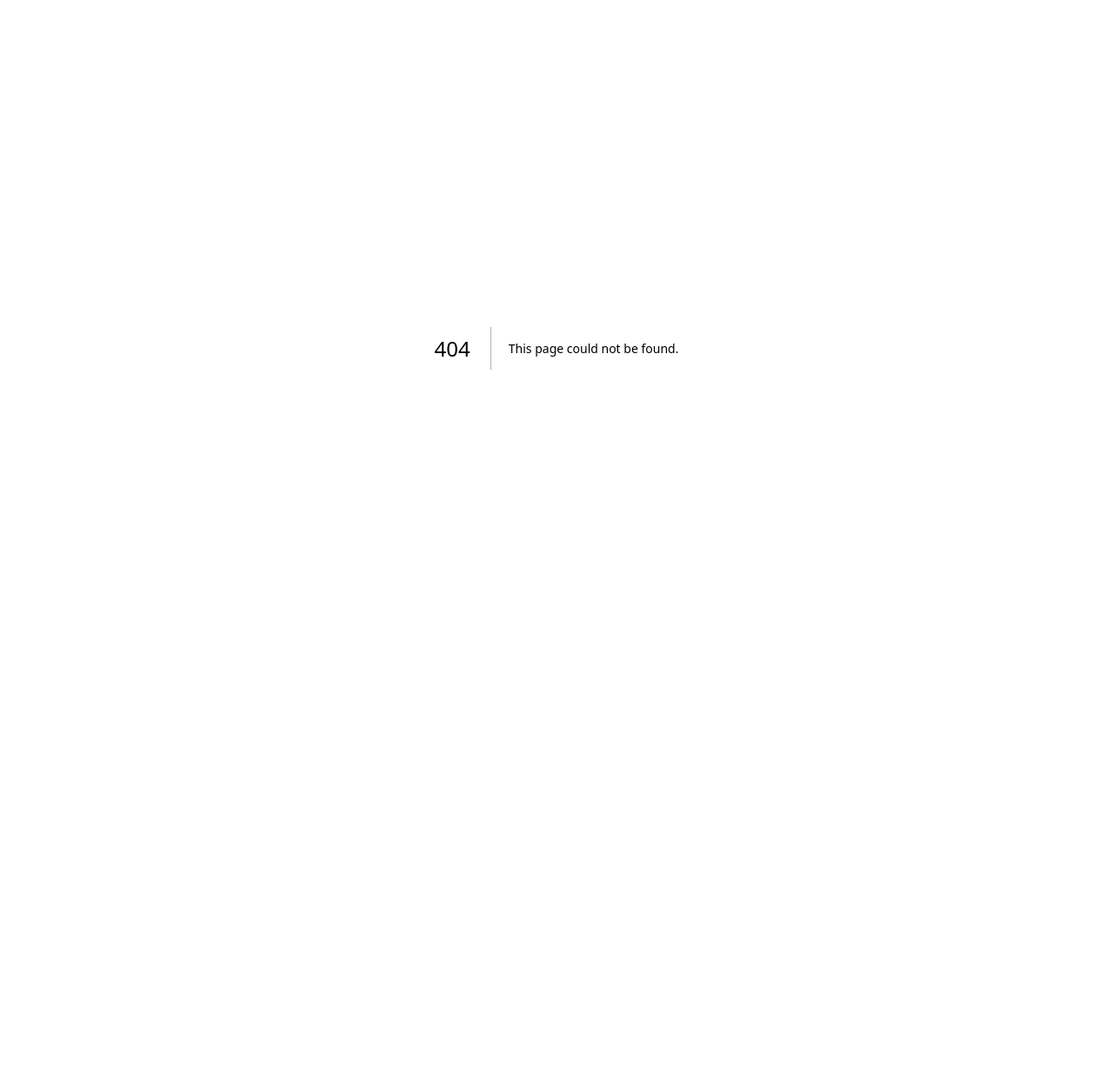
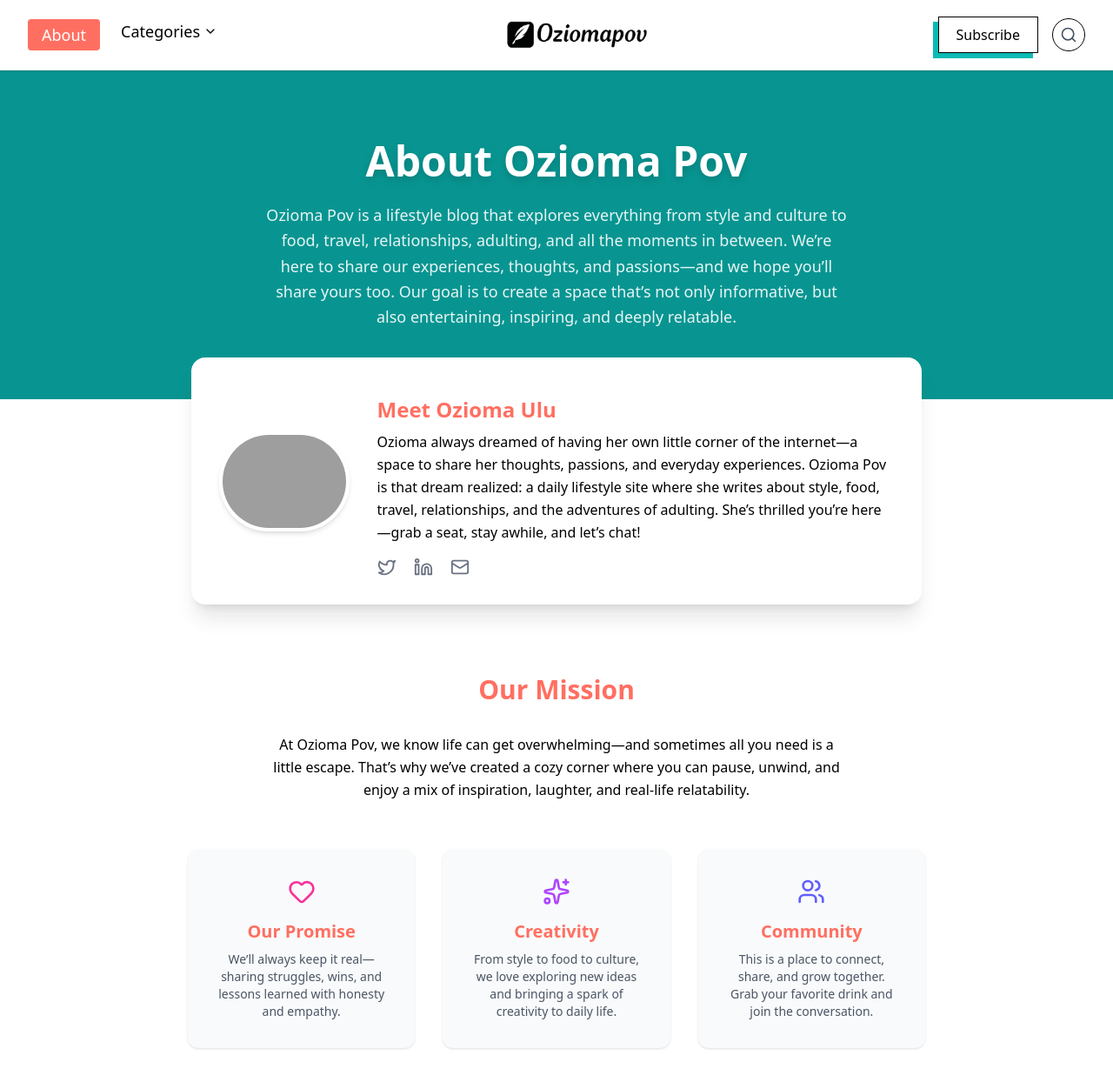
Before and after one commit to DeraJudy/Blog, a Next.js app: page /about in a window 1280 px wide. Before the commit this address had no page. Shown: the top 1244 px of the page at 87% size. Before the commit the page ends 800 px from the top, so only its background shows below. Built offline with nearby package versions, Linux system fonts and the light colour scheme; grey boxes are pictures that could not be loaded.

Commit message:
About Section

```diff
--- /dev/null
+++ b/Components/ContactSection.jsx
@@ -0,0 +1,94 @@
+import React from 'react'
+import { Mail, Twitter, Instagram, Facebook, Linkedin } from "lucide-react";
+
+const ContactSection = () => {
+  return (
+    <section className="bg-white py-20 px-6" id="contact">
+      <div className="max-w-4xl mx-auto space-y-16">
+        {/* Contact Info */}
+        <div className="text-center space-y-4">
+          <h2 className="text-3xl font-bold text-gray-800">
+            We love getting emails from readers
+          </h2>
+          <p className="text-gray-600">
+            Please feel free to write to Ozioma at{" "}
+            <a
+              href="mailto:hello@cupofjo.com"
+              className="text-[#FF6F61] hover:underline hover:text-[#0ABAB5] "
+            >
+              hello@cupofjo.com
+            </a>
+          </p>
+        </div>
+
+        {/* Subscribe Section */}
+        <div className="text-center space-y-6">
+          <h3 className="text-2xl font-semibold text-gray-800">Subscribe</h3>
+          <form
+            onSubmit={(e) => {
+              e.preventDefault();
+              alert("Subscribed!");
+            }}
+            className="max-w-md mx-auto flex rounded-lg overflow-hidden shadow-md"
+          >
+            <input
+              type="email"
+              required
+              placeholder="Enter your email"
+              className="flex-1 px-4 py-3 border border-gray-300 focus:outline-none focus:ring-2 focus:ring-[#FF6F61]"
+            />
+            <button
+              type="submit"
+              className="bg-[#0ABAB5] text-white px-6 py-3 hover:bg-[#FF6F61] transition"
+            >
+              Subscribe
+            </button>
+          </form>
+        </div>
+
+        {/* Let's Hang Out Section */}
+        <div className="text-center space-y-6">
+          <h3 className="text-2xl font-semibold text-gray-800">
+            Let’s Hang Out
+          </h3>
+          <div className="flex justify-center space-x-6">
+            <a
+              href="https://instagram.com/"
+              target="_blank"
+              rel="noopener noreferrer"
+              className="text-gray-500 hover:text-[#FF6F61]"
+            >
+              <Instagram className="w-7 h-7" />
+            </a>
+            <a
+              href="https://twitter.com/"
+              target="_blank"
+              rel="noopener noreferrer"
+              className="text-gray-500 hover:text-[#0ABAB5]"
+            >
+              <Twitter className="w-7 h-7" />
+            </a>
+            <a
+              href="https://facebook.com/"
+              target="_blank"
+              rel="noopener noreferrer"
+              className="text-gray-500 hover:text-[#FF6F61]"
+            >
+              <Facebook className="w-7 h-7" />
+            </a>
+            <a
+              href="https://linkedin.com/"
+              target="_blank"
+              rel="noopener noreferrer"
+              className="text-gray-500 hover:text-[#0ABAB5]"
+            >
+              <Linkedin className="w-7 h-7" />
+            </a>
+          </div>
+        </div>
+      </div>
+    </section>
+  )
+}
+
+export default ContactSection
--- a/Components/Header.jsx
+++ b/Components/Header.jsx
@@ -4,6 +4,7 @@ import { assets } from "@/Assets/assets";
 import Image from "next/image";
 import { useState } from "react";
 import Link from "next/link";
+import { usePathname } from "next/navigation";
 import { Menu, X, Search, ChevronDown } from "lucide-react";
 import { motion, AnimatePresence } from "framer-motion";
 
@@ -11,9 +12,8 @@ export default function Navbar({ menu, setMenu }) {
   const [isOpen, setIsOpen] = useState(false);
   const [dropdownOpen, setDropdownOpen] = useState(false);
   const [searchOpen, setSearchOpen] = useState(false);
+  const pathname = usePathname();
 
-  // ✅ Categories removed here
-  const visibleLinks = ["About", "Contact"];
   const dropdownLinks = [
     { label: "Home", value: "All" },
     { label: "Chaotic Thoughts", value: "Chaotic Thoughts" },
@@ -21,39 +21,33 @@ export default function Navbar({ menu, setMenu }) {
     { label: "Lifestyle", value: "Lifestyle" },
   ];
 
-
   return (
     <nav className="bg-white shadow-sm w-full z-50 border-b border-gray-200">
       <div className="max-w-7xl mx-auto px-4 sm:px-6 lg:px-8">
-        {/* Flex container */}
         <div className="flex justify-between items-center h-20">
           {/* Left (Desktop Nav Links) */}
           <div className="hidden md:flex space-x-6">
-            {visibleLinks.map((link) => (
-              <button
-                key={link}
-                onClick={() => setMenu(link)}
-                className={`${menu === link
-                    ? "bg-[#FF6F61] text-white px-4 py-1 rounded-sm"
+            {/* About link */}
+            <Link
+              href="/about"
+              className={`text-lg font-medium px-4 py-1 rounded-sm ${
+                pathname === "/about"
+                  ? "bg-[#FF6F61] text-white"
                   : "text-gray-700 hover:text-[#FF6F61]"
-                  } text-lg font-medium`}
+              }`}
             >
-                {link}
-              </button>
-            ))}
+              About
+            </Link>
 
-            {/* ✅ Categories dropdown (desktop only) */}
+            {/* Categories dropdown (desktop only) */}
             <div
               className="relative"
               onMouseEnter={() => setDropdownOpen(true)}
               onMouseLeave={() => setDropdownOpen(false)}
             >
               <button
-                onClick={() => setMenu("Categories")}
-                className={`flex items-center ${menu === "Categories"
-                    ? "bg-[#FF6F61] text-white px-4 py-1 rounded-sm"
-                    : "text-gray-700 hover:text-[#FF6F61]"
-                  } text-lg font-medium`}
+                onClick={() => setDropdownOpen(!dropdownOpen)}
+                className="flex items-center text-lg font-medium text-black hover:text-[#FF6F61]"
               >
                 Categories <ChevronDown className="ml-1 h-4 w-4" />
               </button>
@@ -70,8 +64,9 @@ export default function Navbar({ menu, setMenu }) {
                     {dropdownLinks.map((link) => (
                       <button
                         key={link.value}
-                        onClick={() => setMenu(link.value)} // ✅ sets correct state
-                        className={`block w-full text-left px-2 py-1 rounded ${menu === link.value
+                        onClick={() => setMenu(link.value)}
+                        className={`block w-full text-left px-2 py-1 rounded ${
+                          menu === link.value
                             ? "bg-[#FF6F61] text-white"
                             : "text-gray-700 hover:text-[#FF6F61]"
                         }`}
@@ -79,7 +74,6 @@ export default function Navbar({ menu, setMenu }) {
                         {link.label}
                       </button>
                     ))}
-
                   </motion.div>
                 )}
               </AnimatePresence>
@@ -90,9 +84,9 @@ export default function Navbar({ menu, setMenu }) {
           <div className="flex-shrink-0 text-2xl font-bold text-gray-900 mx-auto md:mx-0 z-50 relative">
             <button
               onClick={() => {
-      setMenu("All");       // Reset state to All
-      setIsOpen(false);     // Close mobile menu
-      setSearchOpen(false); // Close search
+                setMenu("All");
+                setIsOpen(false);
+                setSearchOpen(false);
               }}
               className="flex items-center focus:outline-none"
             >
@@ -104,8 +98,6 @@ export default function Navbar({ menu, setMenu }) {
               />
             </button>
           </div>
-
-
 
           {/* Right: Search + Subscribe (Desktop only) */}
           <div className="hidden md:flex items-center space-x-4">
@@ -128,17 +120,14 @@ export default function Navbar({ menu, setMenu }) {
             </motion.button>
           </div>
 
-          {/* Mobile / Tablet Header */}
+          {/* Mobile Header */}
           <div className="flex md:hidden w-full justify-between items-center absolute left-0 px-4 top-0 h-20">
-            {/* Left: Menu */}
             <button
               onClick={() => setIsOpen(!isOpen)}
               className="p-2 rounded-md text-gray-700 hover:bg-gray-100"
             >
               {isOpen ? <X className="h-7 w-7" /> : <Menu className="h-7 w-7" />}
             </button>
-
-            {/* Right: Search */}
             <button
               onClick={() => setSearchOpen(!searchOpen)}
               className="p-2 rounded-md text-gray-700 hover:bg-gray-100"
@@ -168,7 +157,7 @@ export default function Navbar({ menu, setMenu }) {
         )}
       </AnimatePresence>
 
-      {/* ✅ Mobile Dropdown (mirrors desktop behavior) */}
+      {/* Mobile Dropdown */}
       <AnimatePresence>
         {isOpen && (
           <motion.div
@@ -179,23 +168,19 @@ export default function Navbar({ menu, setMenu }) {
             className="md:hidden bg-white shadow-lg border-t border-gray-200"
           >
             <div className="px-6 py-8 space-y-6 text-xl font-semibold">
-              {/* About + Contact */}
-              <div className="grid grid-cols-2 gap-4">
-                {visibleLinks.map((link) => (
-                  <button
-                    key={link}
-                    onClick={() => {
-                      setMenu(link);
-                      setIsOpen(false);
-                    }}
-                    className={`${menu === link
+              {/* About */}
+              <div className="grid grid-cols-1 gap-4">
+                <Link
+                  href="/about"
+                  className={`${
+                    pathname === "/about"
                       ? "bg-[#FF6F61] text-white px-4 py-2 rounded-md"
                       : "text-gray-800 hover:text-[#FF6F61]"
                   }`}
+                  onClick={() => setIsOpen(false)}
                 >
-                    {link}
-                  </button>
-                ))}
+                  About
+                </Link>
               </div>
 
               {/* Categories */}
@@ -209,7 +194,8 @@ export default function Navbar({ menu, setMenu }) {
                         setMenu(link.value);
                         setIsOpen(false);
                       }}
-                      className={`text-gray-600 hover:text-[#FF6F61] transition ${menu === link.value ? "font-bold text-[#FF6F61]" : ""
+                      className={`text-gray-600 hover:text-[#FF6F61] transition ${
+                        menu === link.value ? "font-bold text-[#FF6F61]" : ""
                       }`}
                     >
                       {link.label}
--- /dev/null
+++ b/app/about/page.js
@@ -0,0 +1,137 @@
+// app/about/page.tsx
+"use client";
+
+import React, { useState } from "react";
+import Image from "next/image";
+import Header from "@/Components/Header";
+import { Twitter, Mail, Linkedin, Heart, Sparkles, Users } from "lucide-react";
+import ContactSection from "@/Components/ContactSection";
+import Footer from "@/Components/Footer";
+
+const Page = () => {
+  const [menu, setMenu] = useState("All");
+
+  return (
+    <main className="flex flex-col">
+      <Header menu={menu} setMenu={setMenu} />
+
+      {/* Hero Section */}
+      <section className="relative bg-[#0ABAB5] text-white py-20">
+        <div className="absolute inset-0 bg-black/20" />
+        <div className="relative max-w-4xl mx-auto px-6 text-center">
+          <h1 className="text-5xl font-extrabold mb-6 drop-shadow-lg">
+            About Ozioma Pov
+          </h1>
+          <p className="text-lg text-white/90 max-w-2xl mx-auto leading-relaxed">
+            Ozioma Pov is a lifestyle blog that explores everything from style and culture to food, travel,
+            relationships, adulting, and all the moments in between.
+            We’re here to share our experiences, thoughts, and passions—and we hope you’ll share yours too.
+            Our goal is to create a space that’s not only informative, but also entertaining, inspiring, and deeply relatable.
+          </p>
+        </div>
+      </section>
+
+
+      {/* Author Section */}
+      <section className="max-w-4xl mx-auto px-6 -mt-12 relative z-10">
+        <div className="bg-white shadow-xl rounded-2xl p-8 flex flex-col sm:flex-row items-center
+        gap-8 hover:shadow-2xl transition-all">
+          <Image
+            src="/author.jpg"
+            alt="Portrait of Ozioma Ulu"
+            width={150}
+            height={150}
+            className="rounded-full object-cover border-4 border-white dark:border-[#FF6F61] shadow-md"
+          />
+          <div>
+            <h2 className="text-2xl font-bold mb-2 mt-3 text-[#FF6F61] ">Meet Ozioma Ulu</h2>
+            <p className="text-black mb-4 leading-relaxed max-w-prose">
+              Ozioma always dreamed of having her own little corner of the
+              internet—a space to share her thoughts, passions, and everyday
+              experiences. Ozioma Pov is that dream realized: a daily lifestyle
+              site where she writes about style, food, travel, relationships,
+              and the adventures of adulting. She’s thrilled you’re here—grab a
+              seat, stay awhile, and let’s chat!
+            </p>
+            <div className="flex gap-5 text-gray-500 dark:text-gray-400">
+              <a
+                href="https://twitter.com/username"
+                aria-label="Twitter"
+                target="_blank"
+                rel="noopener noreferrer"
+                className="hover:text-sky-500"
+              >
+                <Twitter size={22} />
+              </a>
+              <a
+                href="https://linkedin.com/in/username"
+                aria-label="LinkedIn"
+                target="_blank"
+                rel="noopener noreferrer"
+                className="hover:text-blue-700"
+              >
+                <Linkedin size={22} />
+              </a>
+              <a
+                href="mailto:hello@example.com"
+                aria-label="Email"
+                className="hover:text-red-500"
+              >
+                <Mail size={22} />
+              </a>
+            </div>
+          </div>
+        </div>
+      </section>
+
+
+
+      {/* Mission Section */}
+      <section className="max-w-4xl mx-auto px-6 py-20">
+        <h2 className="text-3xl font-bold mb-8 text-[#FF6F61] text-center">
+          Our Mission
+        </h2>
+        <p className="text-black leading-relaxed mb-14 max-w-2xl mx-auto text-center">
+          At Ozioma Pov, we know life can get overwhelming—and sometimes all you need is a little escape.
+          That’s why we’ve created a cozy corner where you can pause, unwind, and enjoy a mix of inspiration,
+          laughter, and real-life relatability.
+        </p>
+
+        {/* Values Grid */}
+        <div className="grid md:grid-cols-3 gap-8">
+          <div className="bg-gray-50 dark:bg-gray-800 rounded-xl p-8 text-center shadow-sm hover:shadow-md transition-shadow">
+            <Heart className="mx-auto text-pink-500 mb-4" size={32} />
+            <h3 className="font-semibold text-xl mb-2 text-[#FF6F61]">Our Promise</h3>
+            <p className="text-gray-600 dark:text-gray-400 text-sm">
+              We’ll always keep it real—sharing struggles, wins, and lessons
+              learned with honesty and empathy.
+            </p>
+          </div>
+          <div className="bg-gray-50 dark:bg-gray-800 rounded-xl p-8 text-center shadow-sm hover:shadow-md transition-shadow">
+            <Sparkles className="mx-auto text-purple-500 mb-4" size={32} />
+            <h3 className="font-semibold text-xl mb-2 text-[#FF6F61]">Creativity</h3>
+            <p className="text-gray-600 dark:text-gray-400 text-sm">
+              From style to food to culture, we love exploring new ideas and
+              bringing a spark of creativity to daily life.
+            </p>
+          </div>
+          <div className="bg-gray-50 dark:bg-gray-800 rounded-xl p-8 text-center shadow-sm hover:shadow-md transition-shadow">
+            <Users className="mx-auto text-indigo-500 mb-4" size={32} />
+            <h3 className="font-semibold text-xl mb-2 text-[#FF6F61]">Community</h3>
+            <p className="text-gray-600 dark:text-gray-400 text-sm">
+              This is a place to connect, share, and grow together. Grab your
+              favorite drink and join the conversation.
+            </p>
+          </div>
+        </div>
+      </section>
+
+      <ContactSection />
+
+      <Footer />
+
+    </main>
+  );
+};
+
+export default Page;
```
Lines whose indentation alone changed are shown as unchanged.
